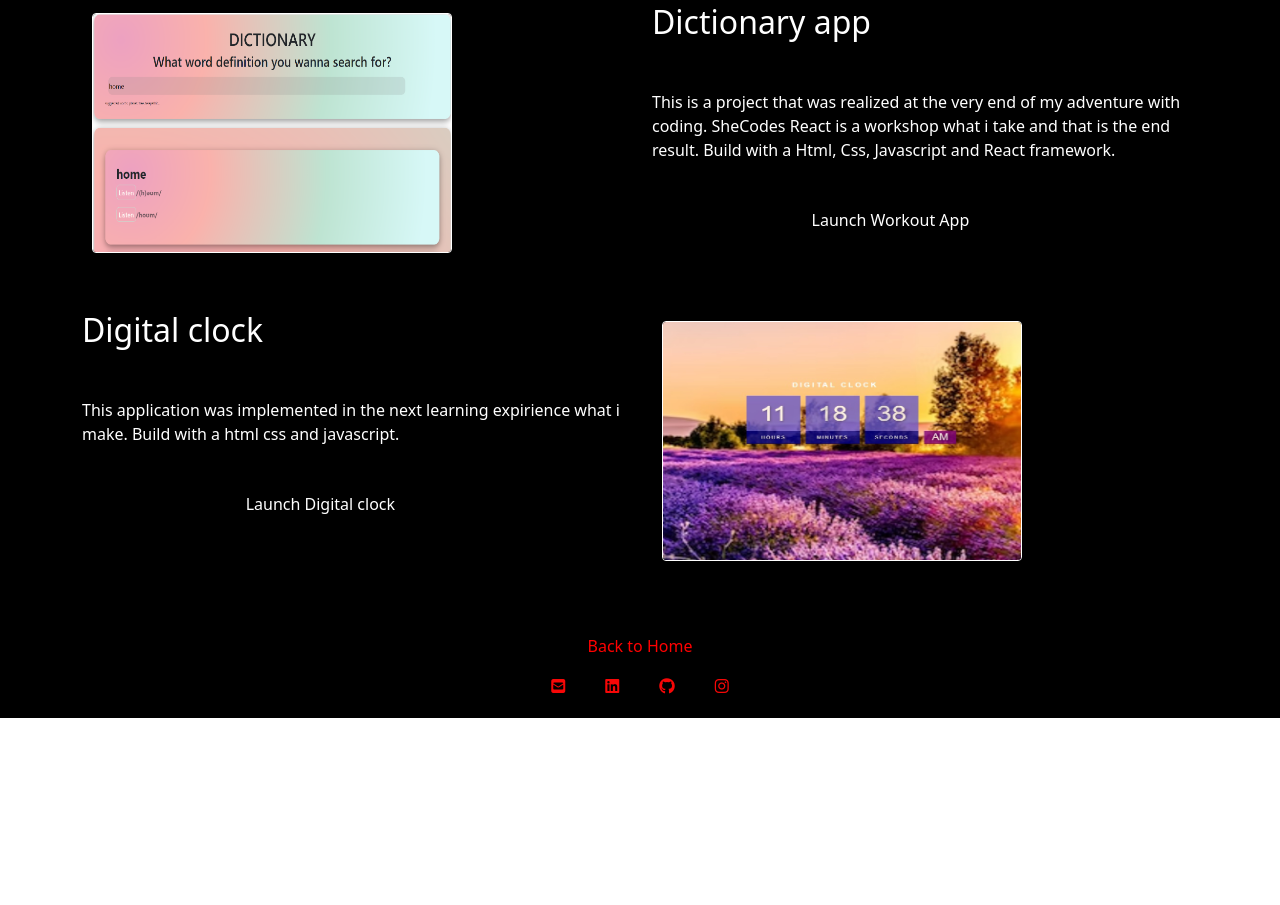
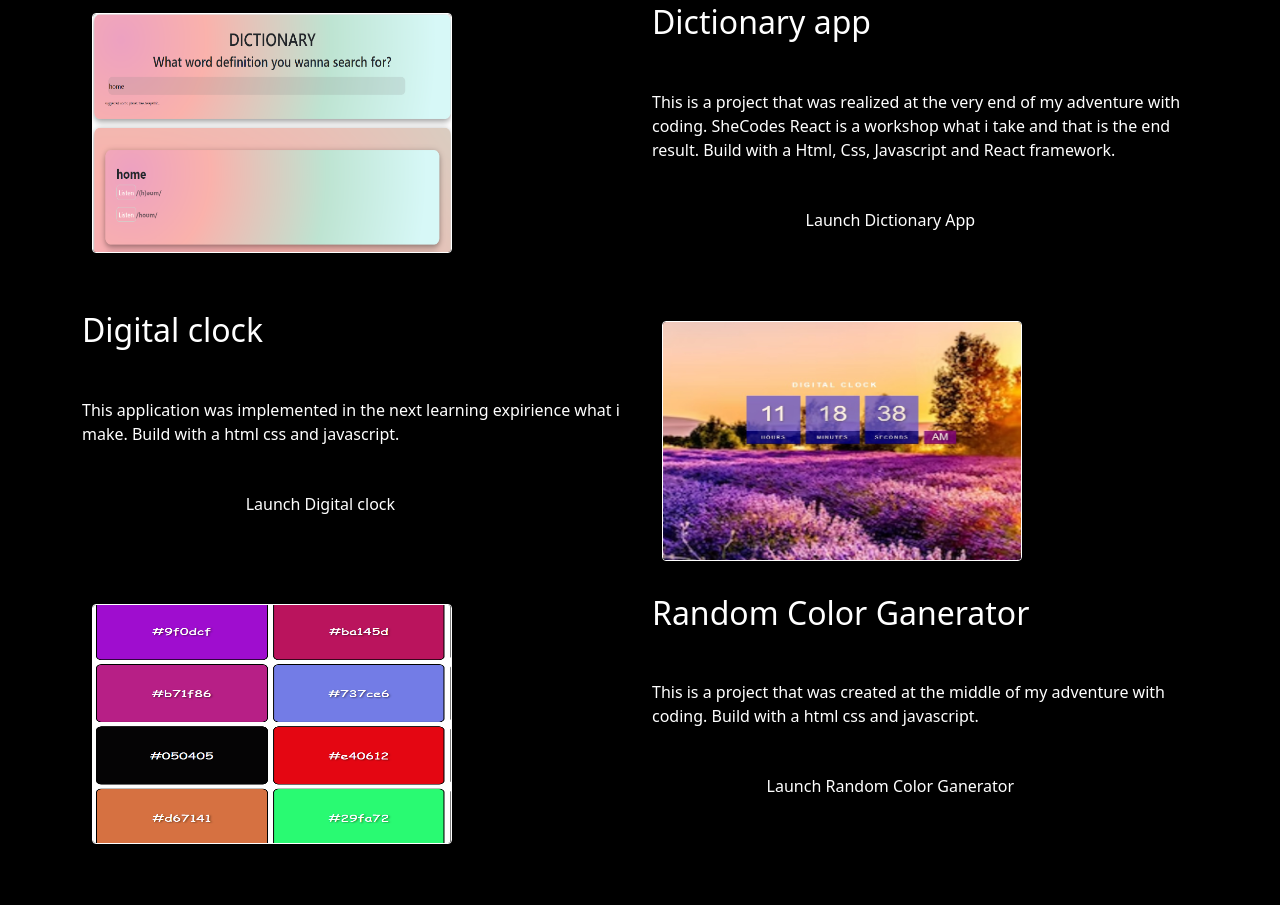
Before and after one commit to natkaulaP/portfolio-orginal, a plain HTML site: page portfolio.html in a window 1280 px wide. Shown: the part 887-1792 px from the top of the page. Before the commit the page ends 1605 px from the top, so only its background shows below. Drawn offline with nearby package versions, Linux system fonts and the light colour scheme.

Commit message:
adding additional apps to my portfolio

```diff
--- a/portfolio.html
+++ b/portfolio.html
@@ -91,7 +91,7 @@
            This is a project that was realized at the very end of my adventure with coding. SheCodes React is a workshop what i take and that is the end result. Build with a Html, Css, Javascript and React framework.
           </p>
           <div class="navigation-links">
-            <a href="https://eloquent-clarke-5a62c6.netlify.app" class="btn btn-outline-dark button"target="_blank">Launch  Workout App</a>
+            <a href="https://eloquent-clarke-5a62c6.netlify.app" class="btn btn-outline-dark button"target="_blank">Launch  Dictionary App</a>
           </div>
         </div>
       </div>
@@ -116,6 +116,21 @@
         </div>
       </div>
 
+<div class="row">
+        <div class="col-md-6 mb-5">
+          <img src="/portfolio-orginal/images/color generator.png"alt="hiit workout app" class="img-fluid rounded responsive" />
+        </div>
+        <div class="col-md-6">
+          <h2 class="mb-5">Random Color Ganerator</h2>
+          <p>
+           This is a project that was created at the middle of my adventure with coding.  Build with a html css and javascript.
+          </p>
+          <div class="navigation-links">
+            <a href="https://eloquent-chaja-744469.netlify.app/" class="btn btn-outline-dark button"target="_blank">Launch Random Color Ganerator</a>
+          </div>
+        </div>
+      </div>
+
     </div>
    </div>
   </div>
```
Also changed, not shown: images/color generator.png (added).
